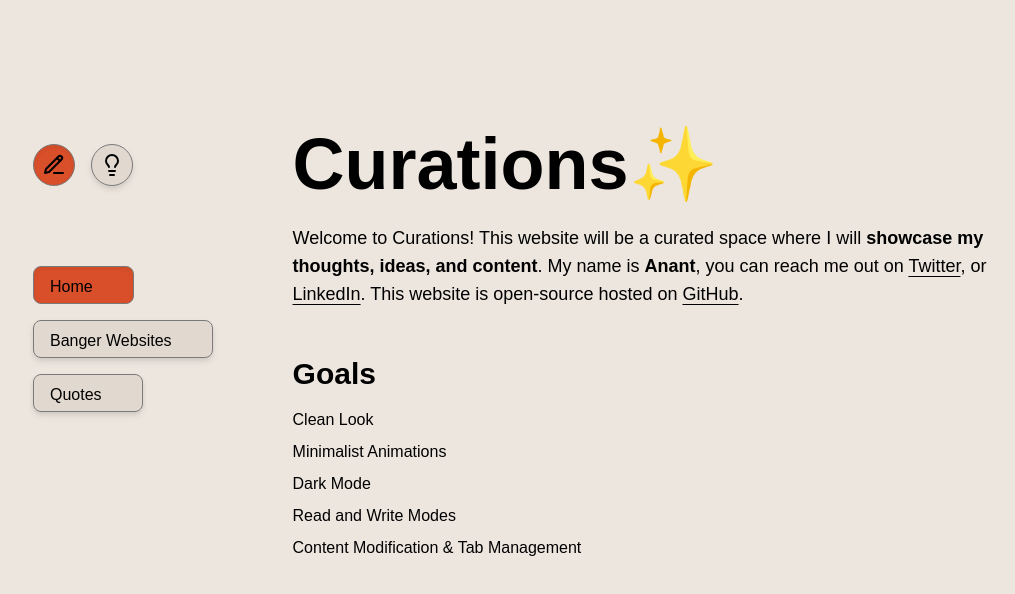
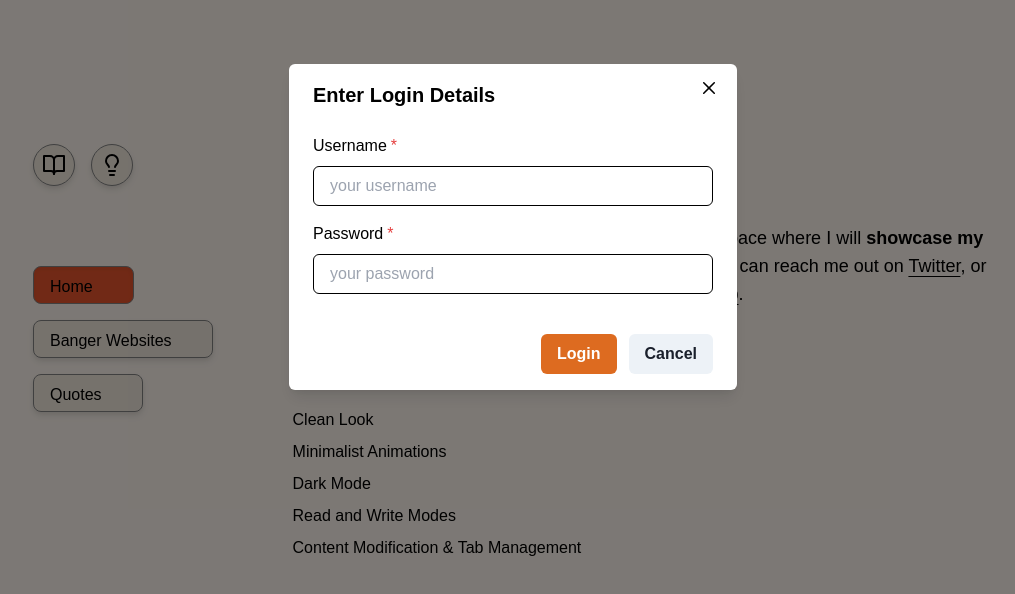
Before and after one commit to dubeyanant/Curations, a React (Vite) app: page / in a window 1280 px wide. Both pictures are taken after a click on the button 181 px from the left and 165 px from the top of the page. Shown: the top 594 px of the page, without its empty margins (127-1142 px from the left). Built offline with nearby package versions, Linux system fonts and the light colour scheme; no server answers.

Commit message:
feat: :sparkles: add write mode auth (#11)
closes #10

```diff
--- a/src/components/SideBar.jsx
+++ b/src/components/SideBar.jsx
@@ -1,4 +1,4 @@
-import React, { useEffect } from "react";
+import React, { useEffect, useState } from "react";
 import { useNavigate } from "react-router-dom";
 import { useDispatch, useSelector } from "react-redux";
 import { BookOpen, PencilLine, LightbulbOff, Lightbulb } from "lucide-react";
@@ -7,6 +7,10 @@ import {
   toggleDarkMode,
   setSelectedTab,
 } from "../config/store";
+import { useDisclosure } from "@chakra-ui/react";
+import Login from "./common/Login";
+const id = import.meta.env.VITE_USERNAME;
+const pass = import.meta.env.VITE_PASSWORD;
 
 const SidebarButtonGroup = ({ children }) => (
   <div className="flex gap-4 mt-4">{children}</div>
@@ -60,8 +64,9 @@ const SideBar = () => {
   const isDarkMode = useSelector((state) => state.isDarkMode);
   const selectedTab = useSelector((state) => state.selectedTab);
   const dispatch = useDispatch();
-
   const navigate = useNavigate();
+  const { isOpen, onOpen, onClose } = useDisclosure();
+  const [isLogin, setIsLogin] = useState(false);
 
   useEffect(() => {
     const currentPath = window.location.pathname;
@@ -71,13 +76,37 @@ const SideBar = () => {
     }
   }, [dispatch]);
 
+  useEffect(() => {
+    // Retrieve isLogin state from local storage on page load
+    const storedIsLogin = localStorage.getItem("isLogin");
+    if (storedIsLogin) {
+      setIsLogin(JSON.parse(storedIsLogin));
+    }
+  }, []);
+
   const handleTabClick = (index, to) => {
     dispatch(setSelectedTab(index));
     navigate(to);
   };
 
   const handleEditIconClick = () => {
-    dispatch(toggleEditIcon());
+    if (!isLogin) {
+      onOpen();
+    } else {
+      dispatch(toggleEditIcon());
+      setIsLogin(false);
+    }
+  };
+
+  const handleLogin = (username, password) => {
+    if (username == id && password == pass) {
+      dispatch(toggleEditIcon());
+      setIsLogin(true);
+      // Store isLogin state in local storage
+      localStorage.setItem("isLogin", JSON.stringify(true));
+    } else {
+      console.log("Username or Password doesn't match!");
+    }
   };
 
   const handleDarkModeClick = () => {
@@ -111,6 +140,9 @@ const SideBar = () => {
           </SidebarTabItem>
         ))}
       </SidebarTabSection>
+
+      {/* Login modal */}
+      <Login isOpen={isOpen} onClose={onClose} onLogin={handleLogin} />
     </>
   );
 };
--- /dev/null
+++ b/src/components/common/Login.jsx
@@ -0,0 +1,69 @@
+import {
+  Modal,
+  ModalOverlay,
+  ModalContent,
+  ModalHeader,
+  ModalFooter,
+  ModalBody,
+  ModalCloseButton,
+  Button,
+  FormControl,
+  FormLabel,
+  Input,
+} from "@chakra-ui/react";
+import { useState, useEffect } from "react";
+
+const Login = ({ isOpen, onClose, onLogin }) => {
+  const [username, setUsername] = useState("");
+  const [password, setPassword] = useState("");
+
+  // Reset state when the modal is opened
+  useEffect(() => {
+    if (isOpen) {
+      setUsername("");
+      setPassword("");
+    }
+  }, [isOpen]);
+
+  const handleLogin = () => {
+    onLogin(username, password);
+    onClose();
+  };
+
+  return (
+    <Modal isOpen={isOpen} onClose={onClose}>
+      <ModalOverlay />
+      <ModalContent>
+        <ModalHeader>Enter Login Details</ModalHeader>
+        <ModalCloseButton />
+        <ModalBody pb={6}>
+          <FormControl isRequired>
+            <FormLabel>Username</FormLabel>
+            <Input
+              placeholder="your username"
+              value={username}
+              onChange={(e) => setUsername(e.target.value)}
+            />
+          </FormControl>
+          <FormControl mt={4} isRequired>
+            <FormLabel>Password</FormLabel>
+            <Input
+              placeholder="your password"
+              value={password}
+              onChange={(e) => setPassword(e.target.value)}
+            />
+          </FormControl>
+        </ModalBody>
+
+        <ModalFooter>
+          <Button colorScheme="orange" mr={3} onClick={handleLogin}>
+            Login
+          </Button>
+          <Button onClick={onClose}>Cancel</Button>
+        </ModalFooter>
+      </ModalContent>
+    </Modal>
+  );
+};
+
+export default Login;
```
Also changed, not shown: 1 other file (tests, documents, lock files or other folders).
